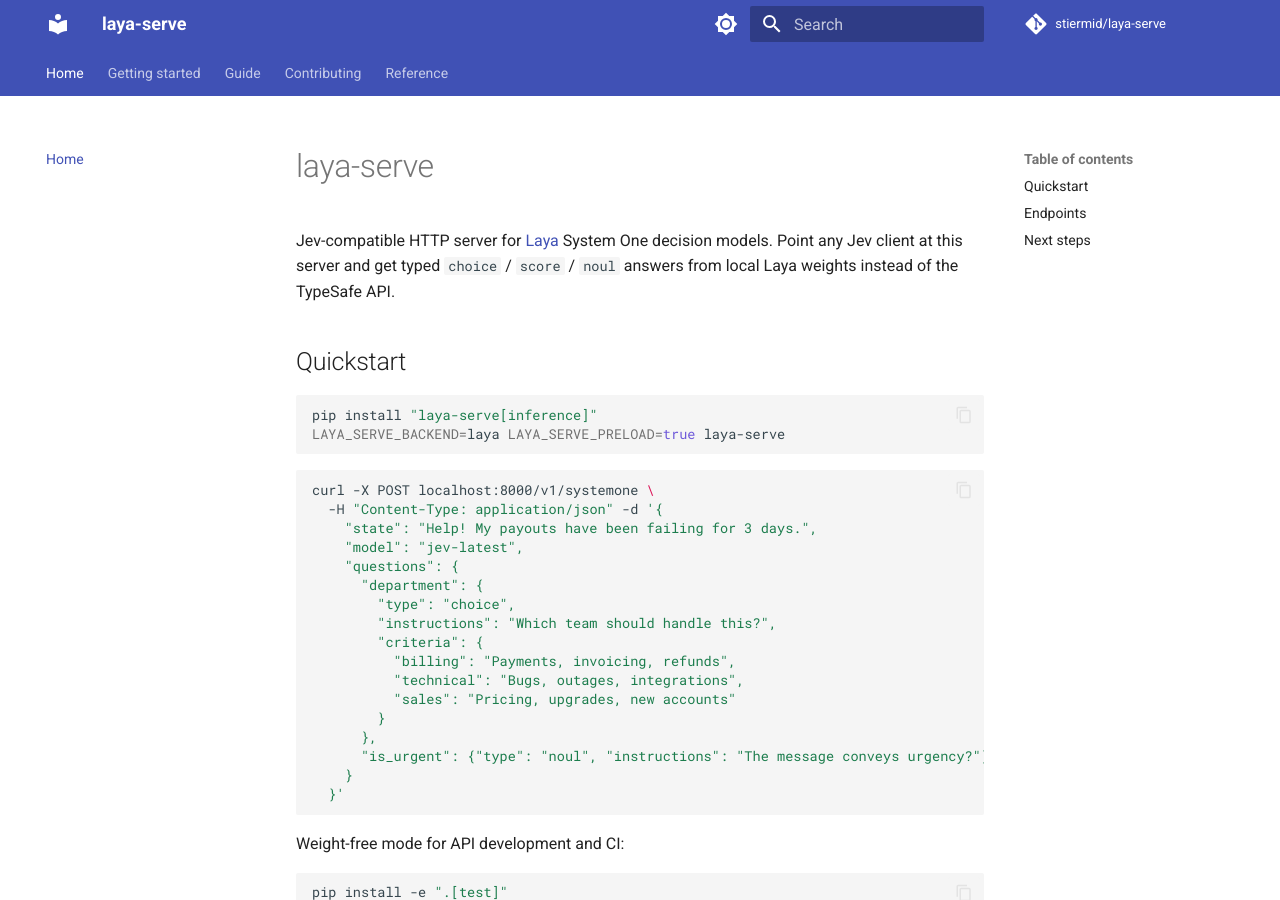
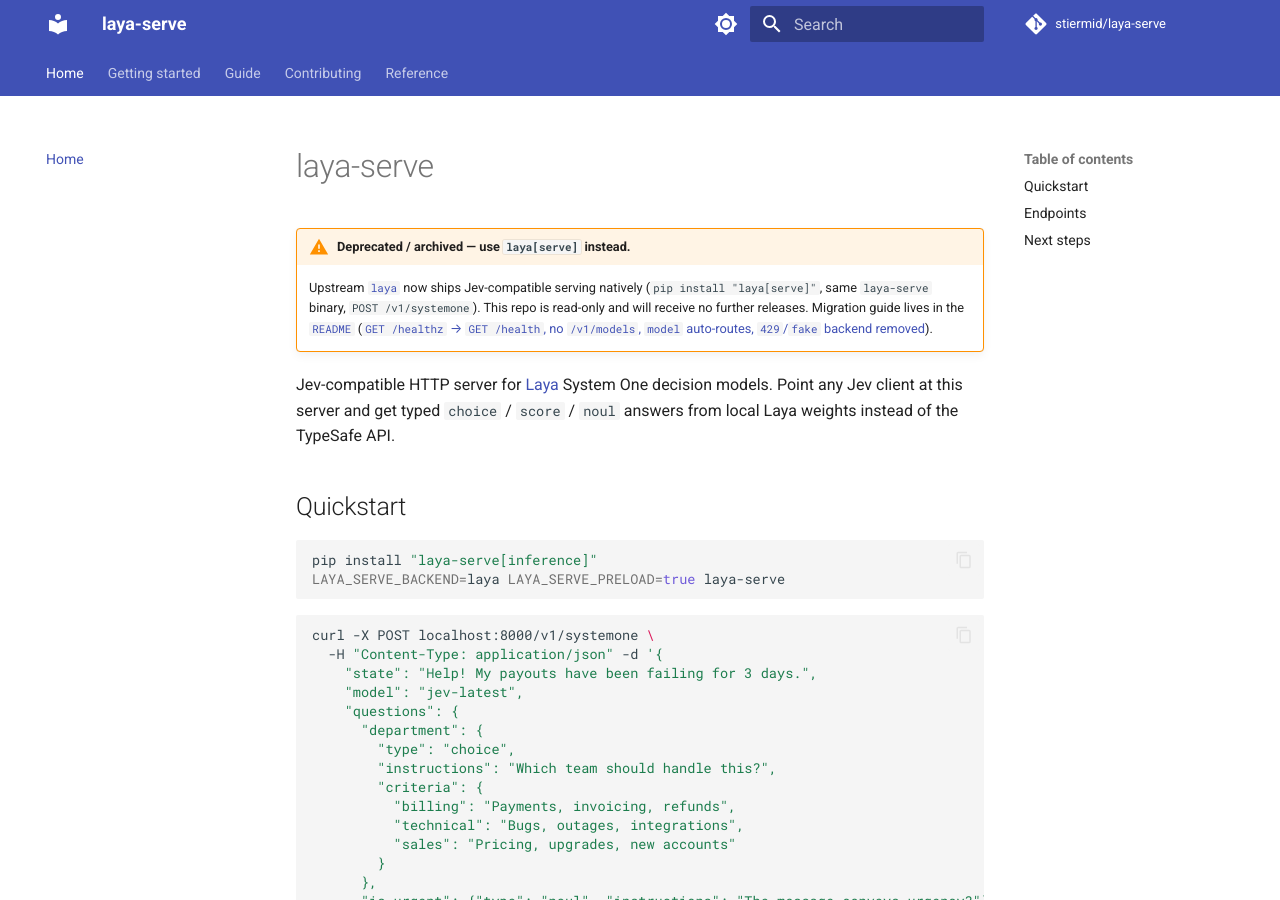
Before and after one commit to stiermid/laya-serve, an MkDocs documentation site: the page built from docs/index.md, in a window 1280 px wide and 900 px high. Built offline with MkDocs 1.6.1 and Material for MkDocs 9.7.7, drawn with Linux system fonts in a browser that asks for light colours; comment, search, counter and statistics services are not loaded; the version menu is left out.

Commit message:
docs(site): add deprecation banner to index with README migration link

```diff
--- a/docs/index.md
+++ b/docs/index.md
@@ -1,4 +1,13 @@
 # laya-serve
+
+!!! warning "Deprecated / archived — use `laya[serve]` instead."
+    Upstream [`laya`](https://github.com/NandhaKishorM/laya) now ships
+    Jev-compatible serving natively (`pip install "laya[serve]"`, same
+    `laya-serve` binary, `POST /v1/systemone`). This repo is read-only and
+    will receive no further releases. Migration guide lives in the
+    [`README`](https://github.com/stiermid/laya-serve#migration)
+    ([`GET /healthz` → `GET /health`, no `/v1/models`, `model` auto-routes,
+    `429`/`fake` backend removed](https://github.com/stiermid/laya-serve#migration)).
 
 Jev-compatible HTTP server for [Laya](https://huggingface.co/convaiinnovations/laya)
 System One decision models. Point any Jev client at this server and get typed
```
